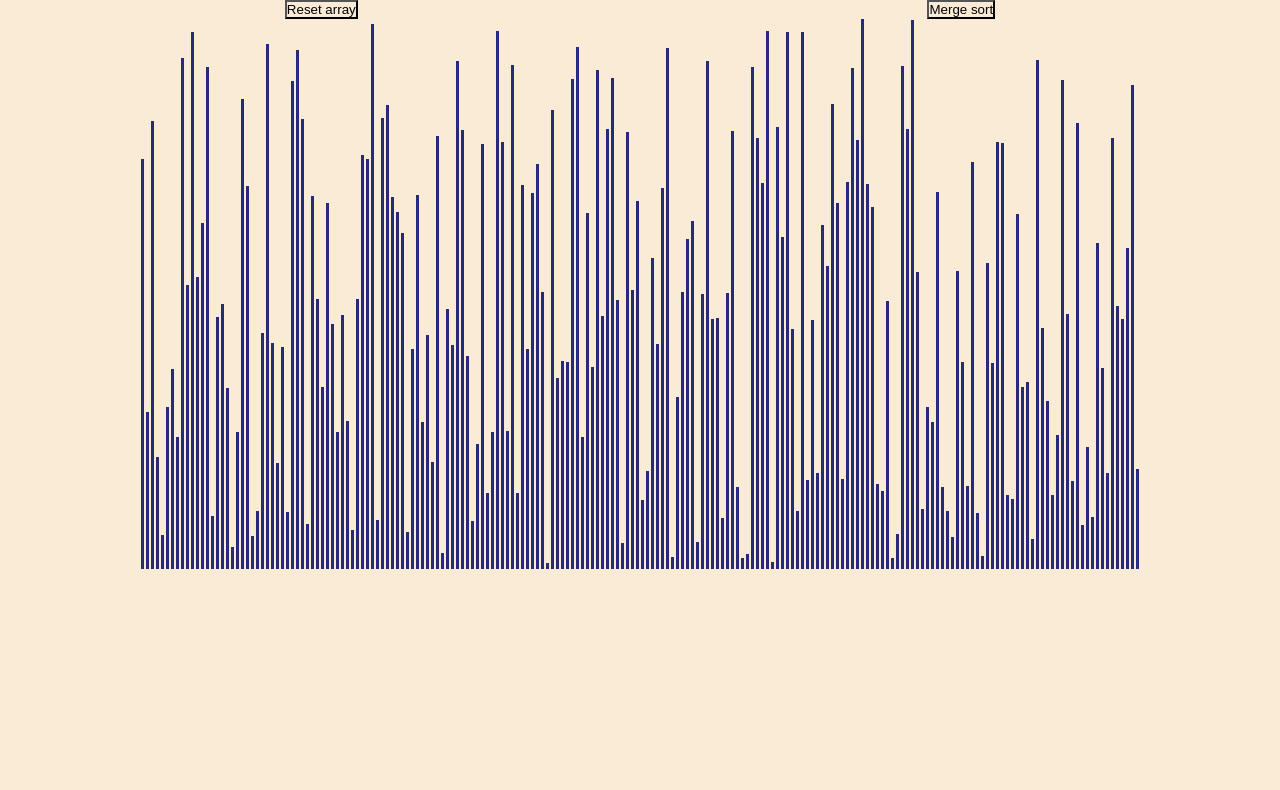
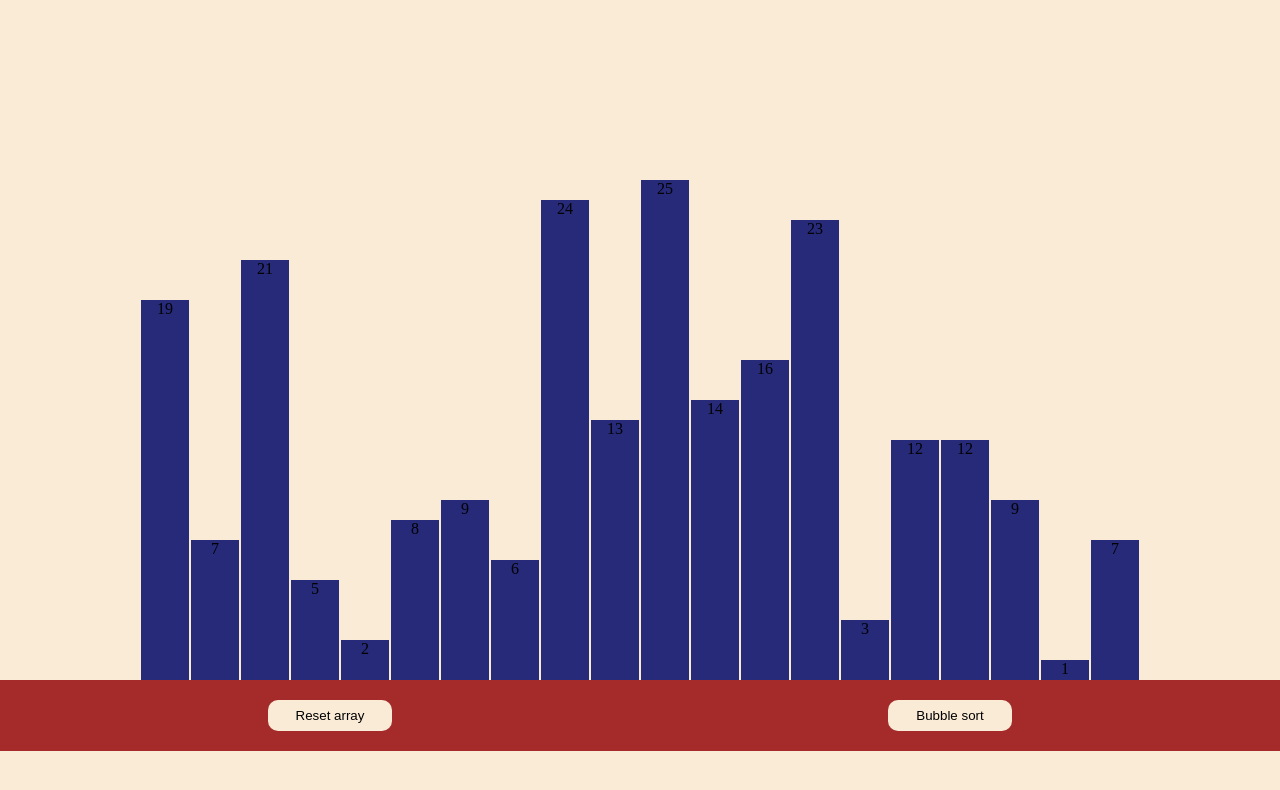
Before and after one commit to DominykasBubnys/SorterAlgorythmsVisualizer, a React (Create React App) app: page / in a window 1280 px wide. Shown: the top 790 px of the page. Built offline with nearby package versions, Linux system fonts and the light colour scheme.

Commit message:
styling the app

```diff
--- a/src/SortingVisualizer/SortingVisualizer.jsx
+++ b/src/SortingVisualizer/SortingVisualizer.jsx
@@ -1,6 +1,8 @@
 import React from 'react'
 import classes from "./SortingVisualizer.module.css";
 import mergeSort from './SortngAlgorythms/MergeSort';
+// import bubbleSort from './SortngAlgorythms/BubbleSort';
+
 
 class SortingVisualizer extends React.Component{
     constructor(props){
@@ -18,8 +20,8 @@ class SortingVisualizer extends React.Component{
     resetArray(){
         const array = [];
 
-        for(let i = 0; i < 200; i++){
-            array.push(randomIntFromInterval(5,550));
+        for(let i = 0; i < 20; i++){
+            array.push(randomIntFromInterval(1,25));
         }
 
         this.setState({array});
@@ -32,11 +34,21 @@ class SortingVisualizer extends React.Component{
         console.log("Sorted: ", sortedArray);
     }
 
-    heapSort(){
+    bubbleSort(){
+        // const animations = bubbleSort(this.state.array);
+
+        // for(let i = 0; i < animations.length; i++){
+
+        //     setTimeout(() => {
+
+        //         console.log('kazkas: ', animations[i])
+
+        //     }, i * 100);
+        // }
 
     }
 
-    bubbleSort(){
+    heapSort(){
 
     }
 
@@ -44,20 +56,25 @@ class SortingVisualizer extends React.Component{
         const {array} = this.state;
 
         return (
+            <>
             <div className={classes.array_container}>
-                <div className={classes.header}>
-                    <button onClick={() => this.resetArray()}>Reset array</button>
-                    <button onClick={() => this.mergeSort()}>Merge sort</button>
-                </div>
+
                 {array.map((numb, index) => (
                     <div
                         className={classes.array_bar}
-                        style={{height:`${numb}px`}}
+                        style={{height:`${numb * 20}px`}}
                         key={index}
-                    ></div>
+                    >{numb}</div>
                 )
                 )}
             </div>
+
+            <div className={classes.header}>
+                <button onClick={() => this.resetArray()}>Reset array</button>
+                <button onClick={() => this.bubbleSort()}>Bubble sort</button>
+            </div>
+
+            </>
         )
     }
 
--- a/src/SortingVisualizer/SortingVisualizer.module.css
+++ b/src/SortingVisualizer/SortingVisualizer.module.css
@@ -1,19 +1,31 @@
 .header{
-    width: 100%;
     display: flex;
     justify-content: space-around;
+    background-color: brown;
+    padding: 20px;
 }
 
 .array_container{
-    position: absolute;
+    margin-top: 15vh;
     width: 100%;
     text-align: center;
+    display: flex;
+    align-items: flex-end;
+    height: 70vh;
+    justify-content: center;
 }
 
 
 .array_bar{
     background-color: rgb(38, 42, 121);
     display: inline-block;
-    width: 3px;
+    width: 3rem;
     margin: 0 1px;
 }
+
+button{
+    width: 10%;
+    border: none;
+    padding: 8px;
+    border-radius: 10px;
+}
```
